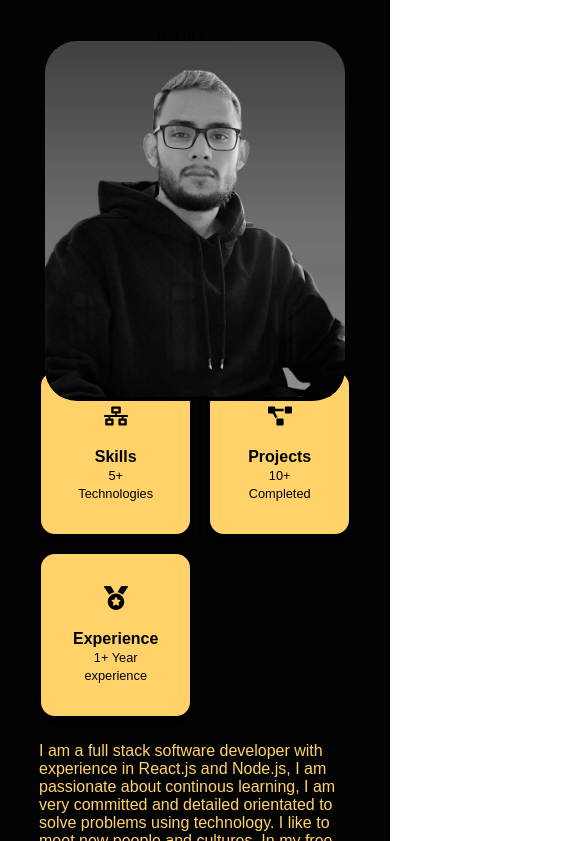
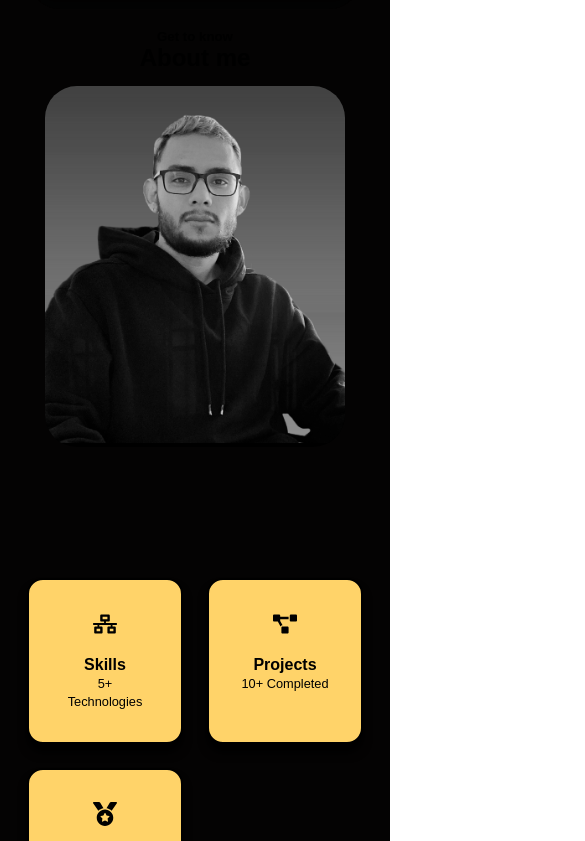
Before and after one commit to jonathanedd/Portafolio, a React (Create React App) app: page / in a window 390 px wide. Shown: the part 803-1644 px from the top of the page, 585 px wide, since content can reach past the window. Built offline with nearby package versions, Linux system fonts and the light colour scheme.

Commit message:
Added styles to adjust responsive

```diff
--- a/src/components/about/About.js
+++ b/src/components/about/About.js
@@ -6,7 +6,7 @@ import { FaMedal, FaProjectDiagram, FaNetworkWired } from "react-icons/fa";
 
 const About = () => {
   return (
-    <section className="section" id="about">
+    <section className="section-about" id="about">
       <h5>Get to know</h5>
       <h2>About me</h2>
 
--- a/src/components/about/about.css
+++ b/src/components/about/about.css
@@ -1,67 +1,61 @@
-#about{
+#about {
   height: 100vh;
 }
 
-.about-container{
+.about-container {
   width: 80%;
   margin: auto;
   display: grid;
   grid-template-columns: 35% 50%;
 
   gap: 15%;
-
 }
-.section{
+.section-about {
   padding-top: 3rem;
+  height: 100vh;
 }
-.section h2{
-    color: #FFD369;
+.section h2 {
+  color: #ffd369;
   padding-bottom: 3rem;
 }
 
-.about-me{
+.about-me {
   width: 100%;
   aspect-ratio: 1/1;
   border-radius: 2rem;
   display: grid;
   place-items: center;
   /* background-color: #000; */
-
 }
 
-.about-me-image{
+.about-me-image {
   filter: grayscale(100%);
   transition: all 0.8s;
   border-radius: 2rem;
   overflow: hidden;
   background-color: #000;
-
-
 }
 
-.about-me-image:hover{
+.about-me-image:hover {
   filter: grayscale(0%);
   transition: all 0.8s;
   transform: translateY(-5%);
   box-shadow: 0px 5px 5px rgb(0, 0, 0.3);
 }
 
-.about-content{
+.about-content {
   display: grid;
 }
 
-.about-cards{
+.about-cards {
   display: grid;
   grid-template-columns: repeat(3, 1fr);
   gap: 1.5rem;
-
-
-
 }
 
-.about-card{
+.about-card {
   color: #000000;
-    background-color: #FFD369;
+  background-color: #ffd369;
   border: solid 2px #000000;
   border-radius: 1rem;
   padding: 2rem;
@@ -69,105 +63,102 @@
   box-shadow: 0px 9px 9px rgb(0, 0, 0);
 }
 
-
-
-
-
-
-
-
-.about-card:hover{
+.about-card:hover {
   transform: translateY(-5%);
   transition: all 0.5s;
   box-shadow: 0px 3px 3px rgb(0, 0, 0);
   background: transparent;
-    color: #FFD369;
-    border: 1px solid #FFD369;
+  color: #ffd369;
+  border: 1px solid #ffd369;
 }
 
-.about-icon{
+.about-icon {
   font-size: 1.5rem;
   margin-bottom: 1rem;
-
 }
 
-.about-card h5{
+.about-card h5 {
   font-size: 1rem;
   z-index: 10;
 }
 
-.about-card small{
+.about-card small {
   font-size: 0.8rem;
 }
 
-.about-content p{
-    margin:  2rem 0 2.6rem;
+.about-content p {
+  margin: 2rem 0 2.6rem;
   text-align: left;
-    color: #FFD369;
-
+  color: #ffd369;
 }
 
-
-
-.btn{
+.btn {
   width: 5rem;
   height: 2rem;
   border-radius: 0.5rem;
   border: solid 0.1px #000000;
   color: #000000;
   font-weight: bolder;
-    background-color: #FFD369;
+  background-color: #ffd369;
   transition: all ease 0.5s;
   padding-top: 0.5rem;
 }
 
-.btn:hover{
+.btn:hover {
   background-color: transparent;
   transform: translateY(-5%);
   transition: all ease 0.5s;
-    border: #FFD369;
-
+  border: #ffd369;
 }
 
-.about-content a{
+.about-content a {
   text-decoration: none;
-
-
 }
 
-.about-content a:hover{
-        color: #FFD369;
-        border: 0.5px solid #FFD369;
+.about-content a:hover {
+  color: #ffd369;
+  border: 0.5px solid #ffd369;
   box-shadow: 0px 3px 3px rgb(0, 0, 0);
 }
 
 /* ANIMATION CARDS */
 
-
-
-
-
-
 /* =============MEDIA QUERIES============== */
 
-@media screen and (max-width: 1024px){
-.about-container{
-    grid-template-columns: 1fr;
-    gap: 0;
+@media screen and (max-width: 765px) {
+  /* .section-about {
+    height: 100vh;
+    display: flex;
+    flex-direction: column;
+  } */
+  .about-container {
+    width: 100%;
+    height: 100vh;
+    display: grid;
+    grid-template-rows: 45% 55%;
+    grid-template-columns: 100%;
   }
 
-.about-me{
+  /* .about-me{
     width: 50%;
     margin: 2rem auto 4rem;
+} */
+
+  .about-content {
+    display: grid;
+    grid-template-columns: 100%;
   }
-
-.about-content p{
-    margin: 1rem 0 1.5rem;
-
+  .about-cards {
+    display: grid;
+    grid-template-columns: 40% 40%;
+    justify-content: center;
+  }
+  .about-content p {
+    width: 95%;
   }
 }
 
-@media screen and (max-width: 600px){
+/* @media screen and (max-width: 600px){
 .about-me{
     width: 65%;
     margin: 0 auto 3rem;
@@ -186,4 +177,4 @@
 .about-content p{
     margin: 1.5rem 0;
 }
-}
+} */
--- a/src/components/footer/Footer.js
+++ b/src/components/footer/Footer.js
@@ -25,7 +25,7 @@ const Footer = () => {
         </ul>
       </div>
       <h3>Jhonatan Ordonez</h3>
-      <h4>Academlo 2022</h4>
+      <h4>2023</h4>
     </section>
   );
 };
--- a/src/components/projects/Projects.js
+++ b/src/components/projects/Projects.js
@@ -11,9 +11,9 @@ import { motion } from "framer-motion";
 
 const Projects = () => {
   return (
-    <section id="projects">
+    <section className="projects-section" id="projects">
       <h1 className="title">Front End</h1>
-      <div className="projects-container">
+
       <div className="cards-projects">
         <motion.div
           // animate={{ x: [0, 10, 0] }}
@@ -131,7 +131,6 @@ const Projects = () => {
           </div>
         </div>
       </div>
-      </div>
     </section>
   );
 };
--- a/src/components/projects/projects.css
+++ b/src/components/projects/projects.css
@@ -1,111 +1,92 @@
-#projects{
-    height: 100vh;
-
+#projects {
+  /* height: 100vh; */
 }
-.title{
+.title {
   width: 78%;
   font-weight: lighter;
   margin: auto;
   text-align: left;
-    color: #FFD369;
+  color: #ffd369;
 }
 
-
-.projects-container{
-    /* background-color: aqua; */
-    width: 90%;
-    height: 100vh;
-    padding-bottom: 2rem;
-
-
+.cards-projects {
+  display: grid;
+  grid-template-columns: 30% 30% 30%;
+  justify-content: center;
+  width: 100%;
 }
 
-
-
-
-
-.cards-projects{
-    display: grid;
-    grid-template-columns: repeat(3, 1fr);
-
-
-}
-
-
-
-
-.card-item{
-    margin-left: 10rem;
+.card-item {
+  margin: auto;
   margin-top: 1rem;
   background-color: #1a1d22;
 
   border-radius: 1rem;
   width: 300px;
-    border: solid 0.1px #FFD369;
-    transition: all 0.8s ;
-
+  border: solid 0.1px #ffd369;
+  transition: all 0.8s;
 }
 
-.card-item:hover{
-    background: transparent  ;
+.card-item:hover {
+  background: transparent;
   transform: translateY(-10px);
-    box-shadow: 0px 5px 5px rgb(0, 0, 0 );
-    transition: all 0.8s ;
+  box-shadow: 0px 5px 5px rgb(0, 0, 0);
+  transition: all 0.8s;
 }
 
-
-
-.card-item img{
+.card-item img {
   width: 90%;
   height: 50%;
-    object-fit: cover ;
-    box-shadow: 0px 3px 3px rgb(0, 0, 0 );
+  object-fit: cover;
+  box-shadow: 0px 3px 3px rgb(0, 0, 0);
   border-radius: 1rem;
   margin-top: 0.8rem;
-
 }
 
-.card-item p{
+.card-item p {
   text-align: left;
   margin: auto;
-    color: #FFD369;
+  color: #ffd369;
   font-size: 1rem;
   /* margin-left: 1rem;
     margin-bottom: 1rem; */
   padding: 1rem;
 }
 
-
-.card-btn{
+.card-btn {
   text-align: left;
   padding-top: 1.5rem;
   padding-bottom: 2rem;
 }
 
-
-.card-item a{
-
+.card-item a {
   margin: 0.9rem;
-    border: solid 0.5px #FFD369;
+  border: solid 0.5px #ffd369;
   text-decoration: none;
-
-
 }
 
-.github{
+.github {
   padding: 0.3rem 1rem 0.3rem 1rem;
   border-radius: 0.5rem;
-    color: #FFD369;
-
+  color: #ffd369;
 }
 
-.project{
+.project {
   padding: 0.3rem 1rem 0.3rem 1rem;
   border-radius: 0.5rem;
   background-color: #040303;
-    color: #FFD369;
-
-
+  color: #ffd369;
 }
 
 /* ANIMATION */
+
+/* MEDIA QUERIES */
+
+@media only screen and (max-width: 765px) {
+  .cards-projects {
+    display: grid;
+    grid-template-columns: 100%;
+    justify-content: center;
+    width: 100%;
+  }
+}
```
Lines whose indentation alone changed are shown as unchanged.
